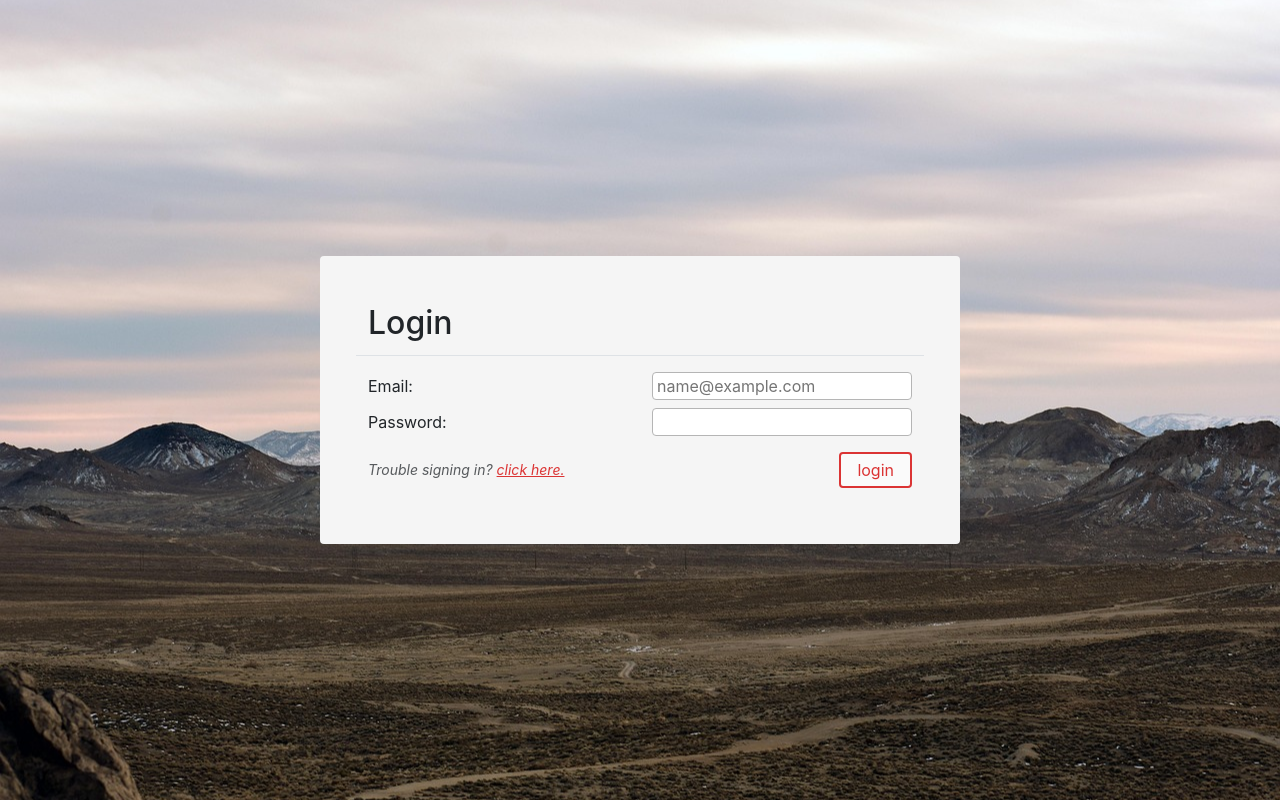
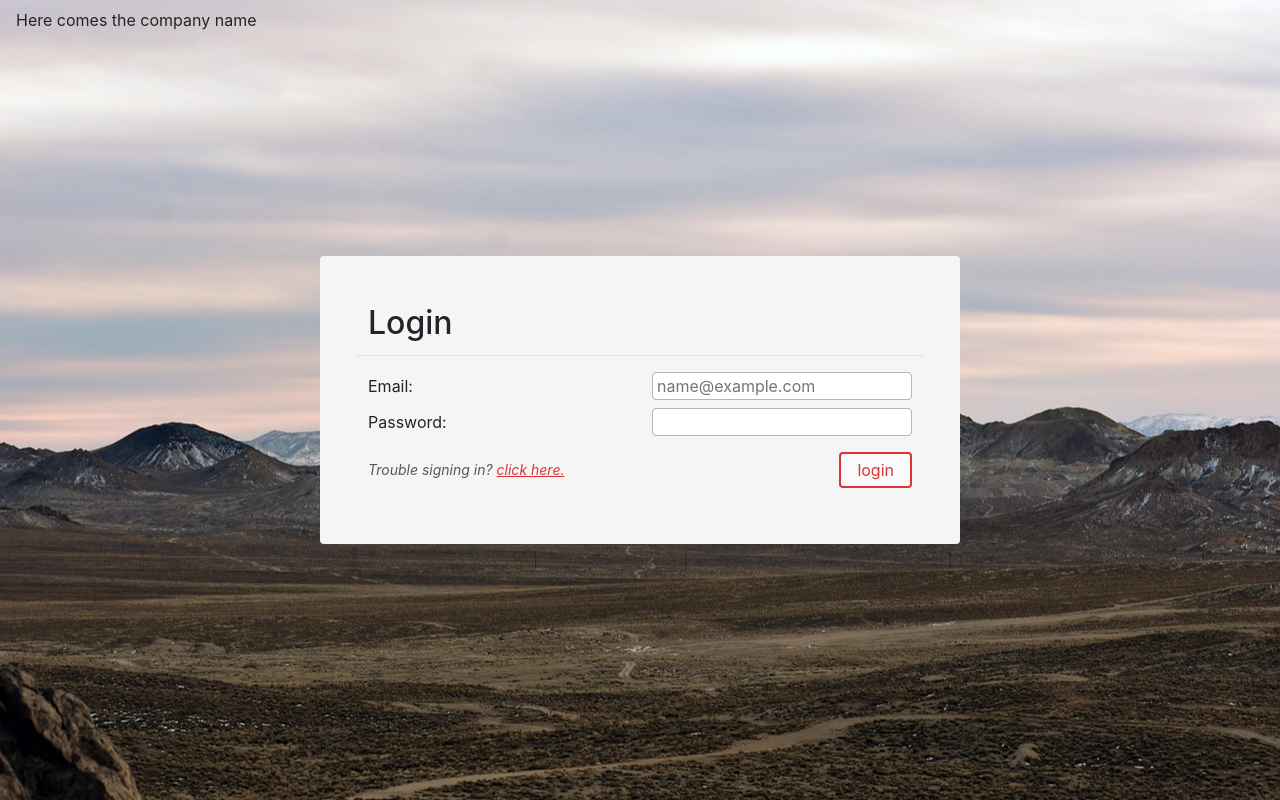
Before and after one commit to Jessedk03/the-aurora-project, a React (Vite) app: page / in a window 1280 px wide. Built offline with nearby package versions, Linux system fonts and the light colour scheme.

Commit message:
Added the top bar for notifications and title. also added the authentication (mostly mock up related)

```diff
--- a/src/pages/auth/login.tsx
+++ b/src/pages/auth/login.tsx
@@ -2,6 +2,8 @@ import '../../../public/css/login.css'
 import '../../../public/css/components.css'
 import {Col, Row} from "react-bootstrap";
 import useMobileView from "../../hooks/useMobileView.ts";
+import {useState} from "react";
+import {login} from "../../config/auth/auth.ts";
 
 const images = [
     {src: "src/assets/images/scenic-background-light.jpg"},
@@ -12,10 +14,37 @@ function Login() {
 
     // const imageUrl = images[Math.floor(Math.random() * images.length)].src;
 
+    const [email, setEmail] = useState<string>("");
+    const [password, setPassword] = useState<string>("");
+    const [error, setError] = useState<string | null>("");
+
     const isMobile = useMobileView();
+
+    const handleLogin = async (e: React.FormEvent) => {
+        e.preventDefault();
+        setError("");
+
+        const success = await login(email, password);
+
+        if (success) {
+            alert("logged in successfully");
+        } else {
+            setError("Incorrect email or password combination");
+        }
+    }
     return (
         <>
             {/*Scenic Image*/}
+            <div className="position-absolute" style={{zIndex: 9999, width: "100%"}}>
+                <Row className={"py-2 ps-3"}>
+                    <Col xs={12} sm={12} md={8}>
+                        Here comes the company name
+                    </Col>
+                    <Col xs={12} sm={12} md={4}>
+                        {error}
+                    </Col>
+                </Row>
+            </div>
             <div className="backgroundImage d-flex justify-content-center align-items-center"
                  style={{backgroundImage: `url(${images[0].src})`}}>
 
@@ -26,13 +55,16 @@ function Login() {
                             <h2>Login</h2>
                         </Col>
                     </Row>
+                    <form onSubmit={handleLogin}>
                         <Row>
                             <Col xs={12} sm={12} md={4} lg={6} xl={6} className={"d-flex align-items-center"}>
                                 <label htmlFor="email">Email: </label>
                             </Col>
                             <Col xs={12} sm={12} md={8} lg={6} xl={6}>
                                 <input className={"w-100 px-1 inputField"} id={"email"} type="email"
-                                   placeholder="name@example.com"/>
+                                       placeholder="name@example.com"
+                                       onChange={(e) => setEmail(e.target.value)}
+                                />
                             </Col>
                         </Row>
                         <Row className={"py-2"}>
@@ -40,7 +72,8 @@ function Login() {
                                 <label htmlFor="password">Password: </label>
                             </Col>
                             <Col xs={12} sm={12} md={8} lg={6} xl={6}>
-                            <input className={"w-100 px-1 inputField"} id={"password"} type="password"/>
+                                <input className={"w-100 px-1 inputField"} id={"password"} type="password"
+                                       onChange={(e) => setPassword(e.target.value)}/>
                             </Col>
                         </Row>
                         <Row className={"py-2"}>
@@ -49,11 +82,14 @@ function Login() {
                                     Trouble signing in? <a href="" className={"routingAnchor"}>click here.</a>
                                 </small>
                             </Col>
-                        <Col xs={12} sm={4} md={6} lg={6} xl={6} className={`d-flex ${isMobile ? "justify-content-start pt-3" : "justify-content-end"} align-items-center`}>
-                            <button className={`${isMobile ? "w-100" : "px-3"} py-1 submitButton`} type="submit"> login
+                            <Col xs={12} sm={4} md={6} lg={6} xl={6}
+                                 className={`d-flex ${isMobile ? "justify-content-start pt-3" : "justify-content-end"} align-items-center`}>
+                                <button className={`${isMobile ? "w-100" : "px-3"} py-1 submitButton`}
+                                        type="submit"> login
                                 </button>
                             </Col>
                         </Row>
+                    </form>
                 </div>
             </div>
         </>
```
Lines whose indentation alone changed are shown as unchanged.
